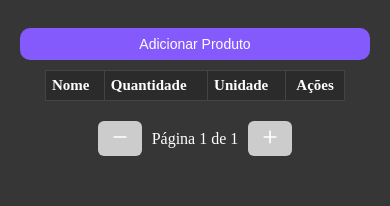
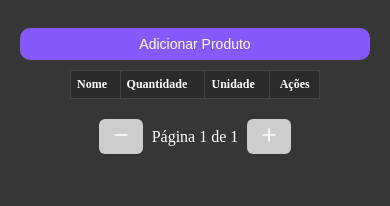
Before and after one commit to AndreSouzanl/lista-compras-mes, a Next.js app: page / in a window 390 px wide. Shown: the part 252-458 px from the top of the page. Built offline with nearby package versions, Linux system fonts and the light colour scheme.

Commit message:
atualizandoProjeto07/08

```diff
--- a/package.json
+++ b/package.json
@@ -10,6 +10,8 @@
   },
   "dependencies": {
     "@tabler/icons-react": "^3.34.1",
+    "jspdf": "^3.0.1",
+    "jspdf-autotable": "^5.0.2",
     "next": "15.4.3",
     "react": "19.1.0",
     "react-dom": "19.1.0",
--- a/src/app/page.js
+++ b/src/app/page.js
@@ -16,6 +16,8 @@ export default function Home() {
   const [paginaAtual, setPaginaAtual] = useState(1);
   const [editando, setEditando] = useState(false);
   const [mensagem, setMensagem] = useState({ texto: "", tipo: "" });
+  const [numeroWhatsApp, setNumeroWhatsApp] = useState("");
+  const [mostrarCampoNumero, setMostrarCampoNumero] = useState(false);
 
   // Paginação
   const itensPorPagina = 8;
@@ -66,9 +68,9 @@ export default function Home() {
         texto: "Produto duplicado!",
         tipo: "aviso",
       });
-      setNome("")
-      setQuantidade("")
-      setUnidade("")
+      setNome("");
+      setQuantidade("");
+      setUnidade("");
       return;
     }
     const novoProduto = { id: uuid(), nome, quantidade, unidade, edit: false };
@@ -136,7 +138,7 @@ export default function Home() {
     <div className={estilos.containerPrincipal}>
       <Header titulo="Lista de Compras Mensal" />
 
-       <Mensagem mensagem={mensagem} />
+      <Mensagem mensagem={mensagem} />
 
       <main>
         <div className={estilos.container_input}>
@@ -170,7 +172,6 @@ export default function Home() {
           >
             {editando ? "Salvar Produto" : "Adicionar Produto"}
           </button>
-
         </div>
         <div className={estilos.container}>
           <table className={estilos.tabela}>
--- a/src/app/page.module.css
+++ b/src/app/page.module.css
@@ -78,7 +78,6 @@
   color: white;
   max-width: 1000px;
   margin: 0 auto;
-
 }
 
 .tabela th,
@@ -154,15 +153,15 @@
 }
 @media (max-width: 400px) {
   .tabela {
-    width: 300px; /* largura mínima da tabela para forçar scroll */
+    width: 250px; /* largura mínima da tabela para forçar scroll */
   }
 
   .tabela th,
   .tabela td {
-    font-size: 15px;
-     padding: 6px;
+    font-size: clamp(12px, 2vw, 16px);
+    padding: 6px;
   }
-   .input {
+  .input {
     font-size: 14px;
     padding: 6px;
   }
@@ -174,12 +173,11 @@
 
   .container_input {
     flex-direction: column;
-
   }
 
   .paginacao {
     flex-direction: row;
     align-items: center;
-    gap: 10px;
+    gap: 9px;
   }
 }
--- a/src/componentes/Produto/Produto.module.css
+++ b/src/componentes/Produto/Produto.module.css
@@ -23,7 +23,7 @@
 .iconeResponsivo {
   width: 30px;
   height: 30px;
-  margin:2px
+  margin: 2px;
 }
 
 .desabilitado {
--- a/src/componentes/Produto/index.jsx
+++ b/src/componentes/Produto/index.jsx
@@ -17,7 +17,7 @@ export default function Produto(props) {
         <td>
           <div className={estilos.acoes}>
             <IconEdit
-              className={estilos.iconeResponsivo}
+              className={`${estilos.iconeResponsivo}`}
               stroke={1}
               color="green"
               onClick={() => props.onClickEdit(props.id)}
@@ -25,7 +25,7 @@ export default function Produto(props) {
             <IconTrash
               className={`${estilos.iconeResponsivo} ${
                 props.editando ? estilos.desabilitado : ""
-              }`}
+              } ${estilos}`}
               stroke={1}
               color="red"
               onClick={() => {
```
Also changed, not shown: src/componentes/Header/index.jsx (+5 -5 lines), 1 other file (tests, documents, lock files or other folders).
